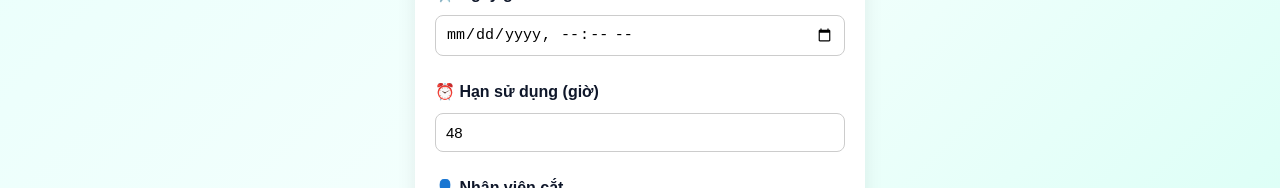
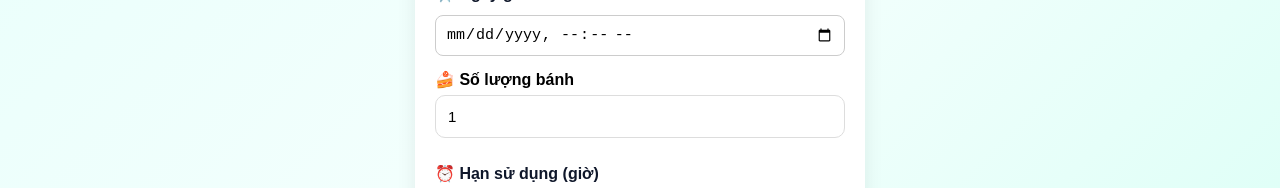
Before and after one commit to sieucanhcut/Kurumi-cake-time-manager, a React (Vite) app in the folder cake-time-manager/: page / in a window 1280 px wide. Shown: the part 482-670 px from the top of the page. Built offline with nearby package versions, Linux system fonts and the light colour scheme; no server answers; the database is empty.

Commit message:
add quantity

```diff
--- a/cake-time-manager/src/App.jsx
+++ b/cake-time-manager/src/App.jsx
@@ -63,7 +63,12 @@ function App() {
         .filter(Boolean)
     ),
   ];
-
+const totalQuantity =
+  batches.reduce(
+    (sum, batch) =>
+      sum + (batch.quantity || 0),
+    0
+  );
   const filteredBatches =
     batches.filter((batch) => {
       const matchSearch =
@@ -97,8 +102,7 @@ function App() {
       <div className="dashboard">
         <div className="stat-card">
           <h3>📦 Tổng lô</h3>
-          <h2>{batches.length}</h2>
-        </div>
+<h2>{totalQuantity}</h2>        </div>
 
         <div className="stat-card">
           <h3>🟢 Còn hạn</h3>
--- a/cake-time-manager/src/components/BatchCard.jsx
+++ b/cake-time-manager/src/components/BatchCard.jsx
@@ -31,7 +31,13 @@ function BatchCard({ batch, onDelete }) {
           {new Date(batch.cut_datetime)
             .toLocaleString("vi-VN")}
         </p>
-
+        <p>
+          🍰 Số lượng:
+          {" "}
+          <strong>
+            {batch.quantity}
+          </strong>
+        </p>
         <p>
           ⏰ Hạn sử dụng:{" "}
           {new Date(batch.expire_datetime)
--- a/cake-time-manager/src/components/BatchForm.jsx
+++ b/cake-time-manager/src/components/BatchForm.jsx
@@ -7,7 +7,7 @@ function BatchForm({ onAdd }) {
   const [shelfLifeHours, setShelfLifeHours] = useState(48);
   const [employeeName, setEmployeeName] = useState("");
   const [note, setNote] = useState("");
-
+  const [quantity, setQuantity] = useState(1);
   const cakeOptions = [
     "Tiramisu",
     "Lime Spirulina",
@@ -72,6 +72,7 @@ function BatchForm({ onAdd }) {
       employee_name: employeeName,
       note,
       status: "active",
+      quantity: Number(quantity),
     });
 
     // reset form
@@ -81,6 +82,7 @@ function BatchForm({ onAdd }) {
     setShelfLifeHours(48);
     setEmployeeName("");
     setNote("");
+    setQuantity(1);
   };
 
   return (
@@ -119,7 +121,17 @@ function BatchForm({ onAdd }) {
         onChange={(e) => setCutDateTime(e.target.value)}
         required
       />
+      <label>🍰 Số lượng bánh</label>
 
+      <input
+        type="number"
+        min="1"
+        value={quantity}
+        onChange={(e) =>
+          setQuantity(e.target.value)
+        }
+        required
+      />
       <label style={styles.label}>⏰ Hạn sử dụng (giờ)</label>
       <input
         style={styles.input}
```
